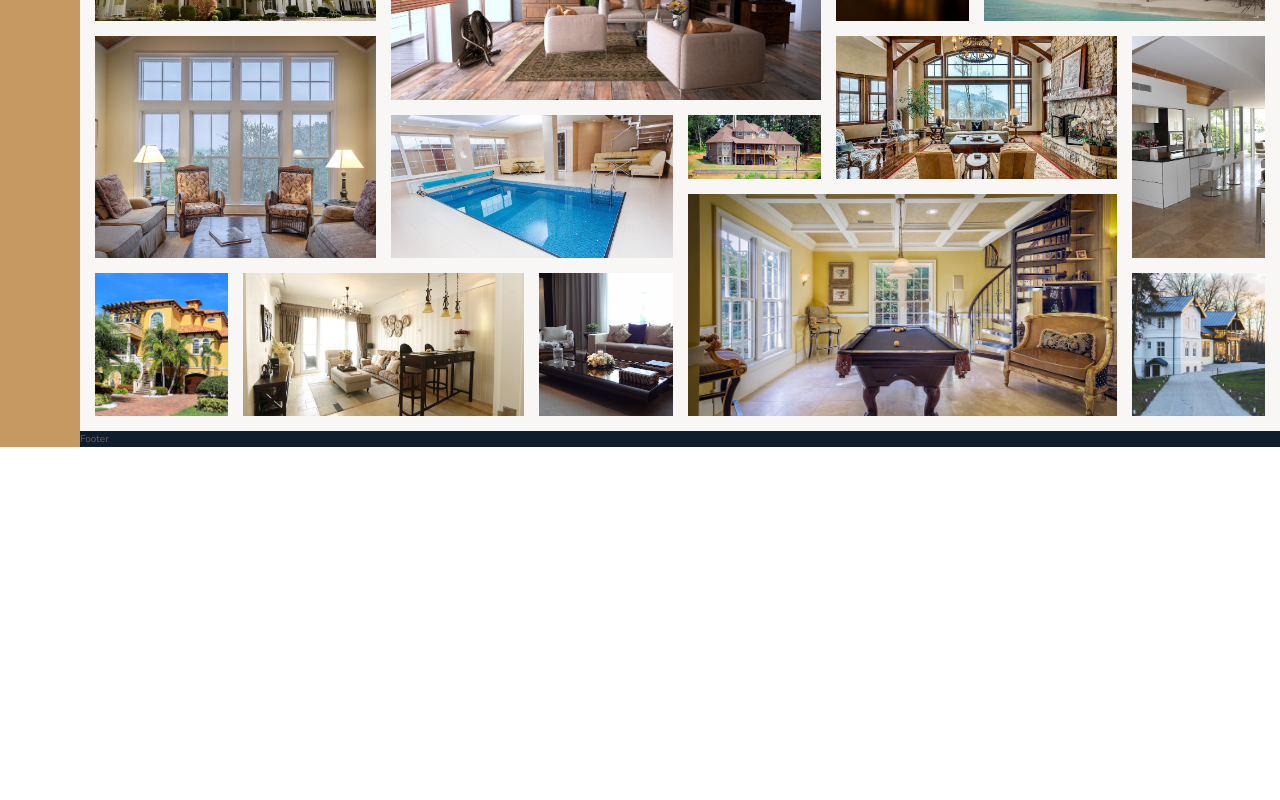
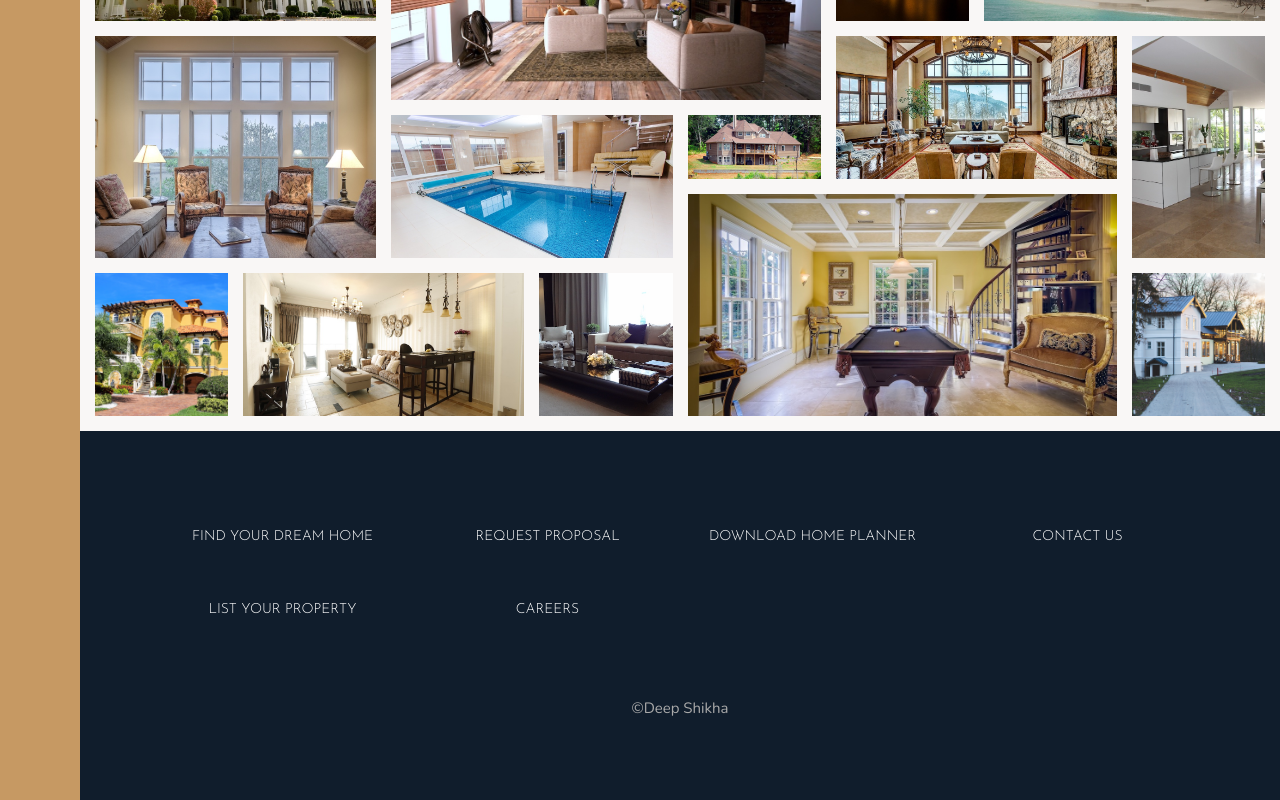
Before and after one commit to Deep1Shikha/Abode-, a React (Create React App) app: page / in a window 1280 px wide. Shown: the part 3253-4053 px from the top of the page. Before the commit the page ends 3700 px from the top, so only its background shows below. Built offline with nearby package versions, Linux system fonts and the light colour scheme.

Commit message:
footer created

```diff
--- a/public/sass/_footer.scss
+++ b/public/sass/_footer.scss
@@ -1,4 +1,42 @@
-.footer{
-    background-color: $color-secondary;
-    grid-column: full-start/full-end;
+.footer {
+  background-color: $color-secondary;
+  grid-column: full-start/full-end;
+  padding: 8rem;
 }
+
+.nav {
+  list-style: none; //removes the bullet point starting at the beginning
+  display: grid;
+  grid-template-columns: repeat(auto-fit, minmax(20rem, 1fr));
+  grid-gap: 2rem;
+  align-items: center;
+
+  &__link:link,
+  &__link:visited {
+    font-size: 1.4rem;
+    color: #fff;
+    text-decoration: none;
+    font-family: $font-display;
+
+    text-transform: uppercase;
+    text-align: center;
+    display: block;
+    padding: 1.5rem;
+    transition: all 0.2s;
+  }
+
+  &__link:hover,
+  &__link:active {
+    background-color: rgba(#fff, 0.05);
+    transform: translateY(-3px);
+  }
+}
+
+.copyright {
+  font-size: 1.5rem;
+  color: $color-grey-light-2;
+  margin-top: 6rem;
+  text-align: center;
+  widows: 70%;
+  margin-left: auto;
+}
--- a/public/sass/main.css
+++ b/public/sass/main.css
@@ -464,5 +464,46 @@ body {
 .footer {
   background-color: #101d2c;
   grid-column: full-start/full-end;
+  padding: 8rem;
+}
+
+.nav {
+  list-style: none;
+  display: -ms-grid;
+  display: grid;
+  -ms-grid-columns: (minmax(20rem, 1fr))[auto-fit];
+      grid-template-columns: repeat(auto-fit, minmax(20rem, 1fr));
+  grid-gap: 2rem;
+  -webkit-box-align: center;
+      -ms-flex-align: center;
+          align-items: center;
+}
+
+.nav__link:link, .nav__link:visited {
+  font-size: 1.4rem;
+  color: #fff;
+  text-decoration: none;
+  font-family: "Josefin Sans", "sans-serif";
+  text-transform: uppercase;
+  text-align: center;
+  display: block;
+  padding: 1.5rem;
+  -webkit-transition: all 0.2s;
+  transition: all 0.2s;
+}
+
+.nav__link:hover, .nav__link:active {
+  background-color: rgba(255, 255, 255, 0.05);
+  -webkit-transform: translateY(-3px);
+          transform: translateY(-3px);
+}
+
+.copyright {
+  font-size: 1.5rem;
+  color: #aaa;
+  margin-top: 6rem;
+  text-align: center;
+  widows: 70%;
+  margin-left: auto;
 }
 /*# sourceMappingURL=main.css.map */
--- a/src/components/footer.js
+++ b/src/components/footer.js
@@ -1,3 +1,42 @@
 export default function footer() {
-    return <footer className="footer">Footer</footer>;
-  }
+  return (
+    <footer className="footer">
+      <ul className="nav">
+        <li className="nav__item">
+          <a href="#" className="nav__link">
+            Find your dream home
+          </a>
+        </li>
+        <li className="nav__item">
+          <a href="#" className="nav__link">
+            Request Proposal
+          </a>
+        </li>
+        <li className="nav__item">
+          <a href="#" className="nav__link">
+            Download Home Planner
+          </a>
+        </li>
+        <li className="nav__item">
+          <a href="#" className="nav__link">
+            Contact Us
+          </a>
+        </li>
+        <li className="nav__item">
+          <a href="#" className="nav__link">
+            List your Property
+          </a>
+        </li>
+        <li className="nav__item">
+          <a href="#" className="nav__link">
+            Careers
+          </a>
+        </li>
+
+      </ul>
+      <p className="copyright">
+              &copy;Deep Shikha
+        </p>
+    </footer>
+  );
+}
```
Also changed, not shown: 1 other file (tests, documents, lock files or other folders).
